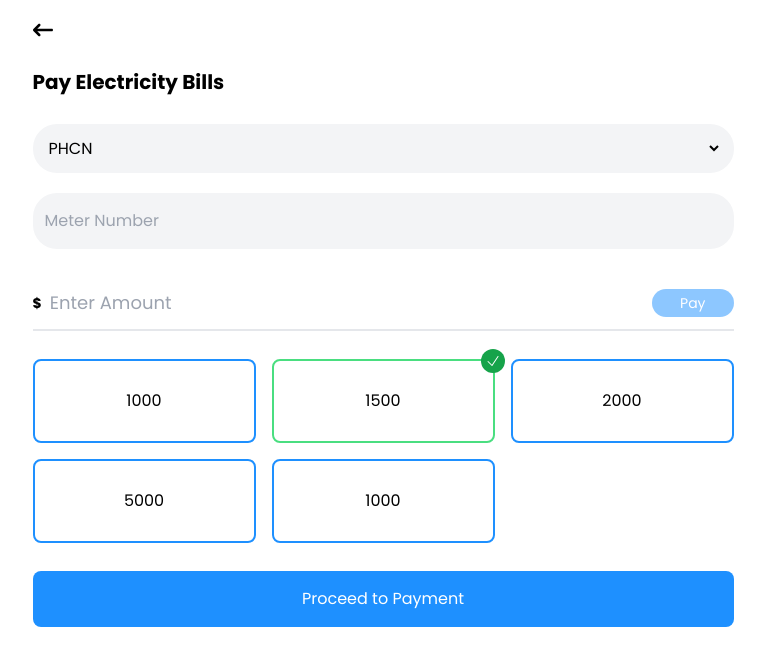
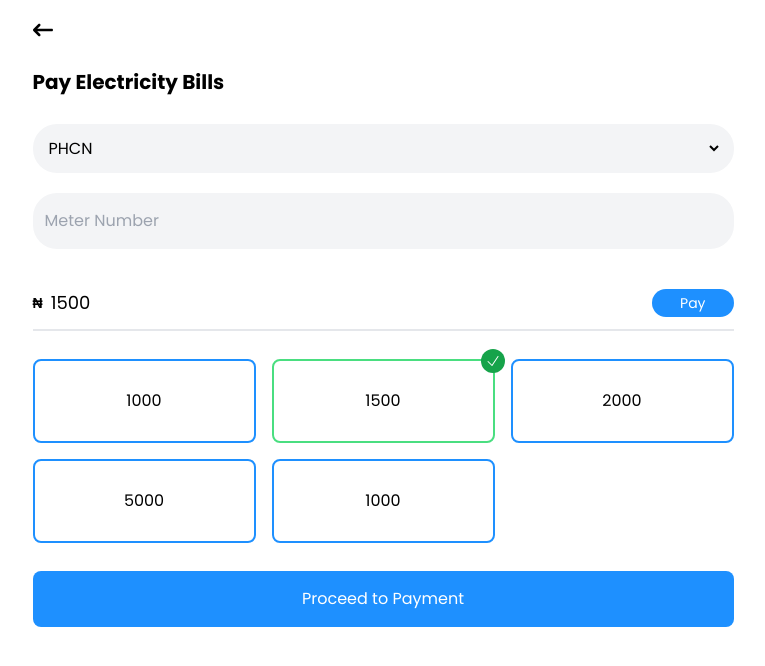
Before and after one commit to DevEmmy/vtu-frontend, a React (Vite) app: page /pay-bills in a window 1280 px wide. Both pictures are taken after a click on the element "1500". Shown: the top 666 px of the page, without its empty margins (257-1022 px from the left). Built offline with nearby package versions, Linux system fonts and the light colour scheme.

Commit message:
Updates: Changes made to pay-bills component.

```diff
--- a/src/components/home/quick-actions/pay-bills.tsx
+++ b/src/components/home/quick-actions/pay-bills.tsx
@@ -9,123 +9,149 @@ import { HiCheck } from "react-icons/hi2";
 
 
 function payBills() {
-    const [confirm, setConfirm] = React.useState(false)
-    const toggleConfirm = () =>{
+  const [confirm, setConfirm] = React.useState(false);
+  const toggleConfirm = () => {
     if (isValidInput) {
-            setConfirm(prev => !prev)
+      setConfirm((prev) => !prev);
     }
+  };
 
-    }
-
-
-    const [bill, setBill] = React.useState("phcn")
+  const [bill, setBill] = React.useState("phcn");
   const electricityBills = [
     {
       title: "PHCN",
-          value: "phcn"
+      value: "phcn",
     },
     {
       title: "EKEDP",
-          value: "ekedp"
+      value: "ekedp",
     },
     {
       title: "AEDC",
-          value: "aedc"
-        }
-      ]
-
+      value: "aedc",
+    },
+  ];
 
   const priceOption = [
-
     { price: 1000 },
     { price: 1500 },
     { price: 2000 },
     { price: 5000 },
     { price: 1000 },
-    ]
-    const [priceSelected, setPriceSelected] = React.useState<number | null>()
+  ];
 
-    const [pinInput, setPinInput] = React.useState(false)
-    const togglePinInput = () =>{
-        setPinInput(prev => !prev)
-    }
+  const [priceSelected, setPriceSelected] = React.useState<number | null>(null);
 
-    const [isBillType, setIsBillType] = React.useState(false)
-    const toggleNetwork = () =>{
-        setIsBillType(prev => !prev)
-    }
+  const [pinInput, setPinInput] = React.useState(false);
+  const togglePinInput = () => {
+    setPinInput((prev) => !prev);
+  };
 
-    const [inputValue, setInputValue] = React.useState('');
+  const [isBillType, setIsBillType] = React.useState(false);
+  const toggleNetwork = () => {
+    setIsBillType((prev) => !prev);
+  };
 
-    const handleInputChange = (e: { target: { value: any; }; }) => {
+  const [inputValue, setInputValue] = React.useState("");
+
+  const handleInputChange = (e: { target: { value: any } }) => {
     const value = e.target.value;
     // Only allow valid numbers or an empty string
-      if (value === '' || /^\d+$/.test(value)) {
+    if (value === "" || /^\d+$/.test(value)) {
       setInputValue(value);
+      setPriceSelected(null); // Reset the selected price when user types a custom amount
     }
   };
 
-    const isValidInput = inputValue !== '' && /^\d+$/.test(inputValue);
+  const isValidInput = inputValue !== "" && /^\d+$/.test(inputValue);
+
   return (
     <div className={`px-3 py-5 w-[100%] relative flex flex-col gap-7 min-h-screen`}>
-        <Link to={"/home"} className='text-xl'>
+      <Link to={"/home"} className="text-xl">
         <FaArrowLeftLong />
       </Link>
 
-        <h1 className='text-xl font-bold'>Pay Electricity Bills</h1>
+      <h1 className="text-xl font-bold">Pay Electricity Bills</h1>
 
-        <div className='flex flex-col gap-5'>
-
-
-            <div className='bg-gray-100 rounded-3xl flex items-center py-3 justify-between px-3'>
-              <select className='bg-gray-100 w-full focus:outline-none' value={bill} onChange={(e) => {setBill(e.target.value)}}>
-                {
-                    electricityBills.map((n, i) => {
+      <div className="flex flex-col gap-5">
+        <div className="bg-gray-100 rounded-3xl flex items-center py-3 justify-between px-3">
+          <select
+            className="bg-gray-100 w-full focus:outline-none"
+            value={bill}
+            onChange={(e) => {
+              setBill(e.target.value);
+            }}
+          >
+            {electricityBills.map((n, i) => {
               return (
-                        <option value={n.value} key={i}>{n.title}</option>
-                        )
-                    })
-                    }
+                <option value={n.value} key={i}>
+                  {n.title}
+                </option>
+              );
+            })}
           </select>
-
         </div>
 
-
-
-            <div className='bg-gray-100 rounded-3xl flex items-center py-3 justify-between px-3'>
-               <input type="text" className='bg-gray-100 focus:outline-none py-1' placeholder='Meter Number'/>
+        <div className="bg-gray-100 rounded-3xl flex items-center py-3 justify-between px-3">
+          <input
+            type="text"
+            className="bg-gray-100 focus:outline-none py-1"
+            placeholder="Meter Number"
+          />
         </div>
       </div>
-        <div className='flex py-2 border-b-2 text-sm items-center'>
-            <h1 className='font-bold mr-2'>$</h1>
-            <input type="text" value={inputValue} onChange={handleInputChange} placeholder='Enter Amount' className='py-1 text-lg focus:outline-none'/>
-            <button onClick={() => toggleConfirm()} className={`${isValidInput ? 'opacity-100' : 'opacity-50 cursor-not-allowed'} px-7 py-1 rounded-3xl ml-auto bg-primary text-white`}>
+      <div className="flex py-2 border-b-2 text-sm items-center">
+        <h1 className="font-bold mr-2">₦</h1>
+        <input
+          type="text"
+          value={inputValue}
+          onChange={handleInputChange}
+          placeholder="Enter Amount"
+          className="py-1 text-lg focus:outline-none"
+        />
+        <button
+          onClick={() => toggleConfirm()}
+          className={`${
+            isValidInput ? "opacity-100" : "opacity-50 cursor-not-allowed"
+          } px-7 py-1 rounded-3xl ml-auto bg-primary text-white`}
+        >
           Pay
         </button>
       </div>
 
-        <div className='grid grid-cols-3 gap-4 '>
+      <div className="grid grid-cols-3 gap-4 ">
         {priceOption.map((item: any, index: number) => (
-          <div key={index} onClick={()=> setPriceSelected(index)}  className={`relative flex flex-col gap-2 items-center text-center py-7 border-2 rounded-lg  ${ priceSelected === index ? "border-green-400 border-2": "border-primary"}`}>
-            {
-              index === priceSelected&&
-              <div className="absolute -top-3 -right-3  bg-green-600 text-white rounded-full p-1">
+          <div
+            key={index}
+            onClick={() => {
+              setPriceSelected(index);
+              setInputValue(String(item.price)); // Set the input value to the selected price
+            }}
+            className={`relative flex flex-col gap-2 items-center text-center py-7 border-2 rounded-lg  ${
+              priceSelected === index
+                ? "border-green-400 border-2"
+                : "border-primary"
+            }`}
+          >
+            {index === priceSelected && (
+              <div className="absolute -top-3 -right-3 bg-green-600 text-white rounded-full p-1">
                 <HiCheck />
               </div>
-            }
+            )}
             <h2>{item.price}</h2>
           </div>
         ))}
       </div>
-      <button className="bg-primary rounded-lg p-4 text-white"onClick={() => toggleConfirm()}>Proceed to Payment</button>
+      <button className="bg-primary rounded-lg p-4 text-white" onClick={() => toggleConfirm()}>
+        Proceed to Payment
+      </button>
+
+      {confirm && <ConfirmPayment setConfirm={toggleConfirm} setPinInput={togglePinInput} />}
+
+      {pinInput && <PinInput setPinInput={togglePinInput} />}
+    </div>
+  );
+}
 
 
-
-        {confirm && <ConfirmPayment setConfirm={toggleConfirm} setPinInput={togglePinInput}/>}
-
-        {pinInput && <PinInput setPinInput={togglePinInput}/>}
-    </div>
-  )
-}
-
 export default payBills
```
Lines whose indentation alone changed are shown as unchanged.
